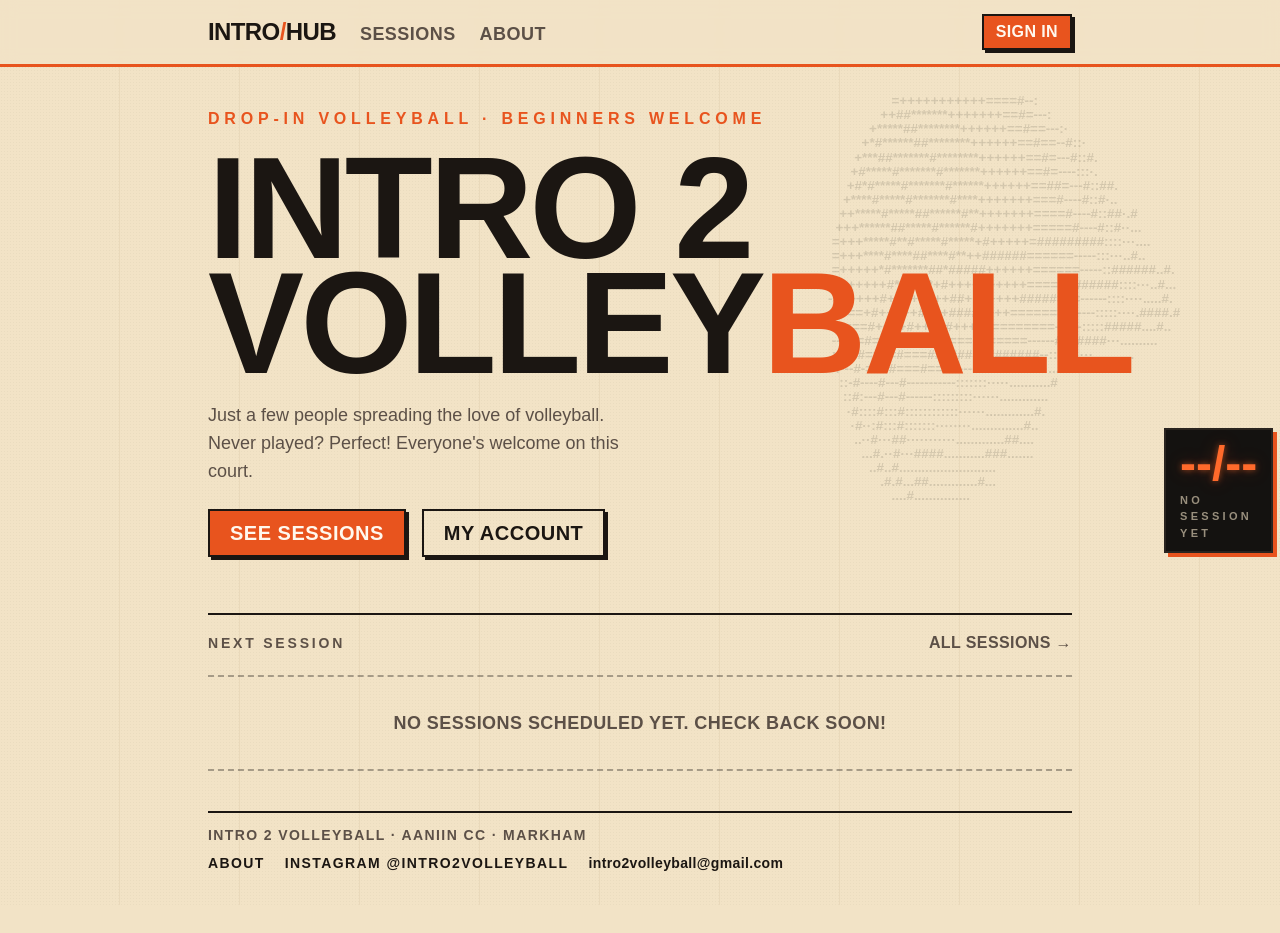
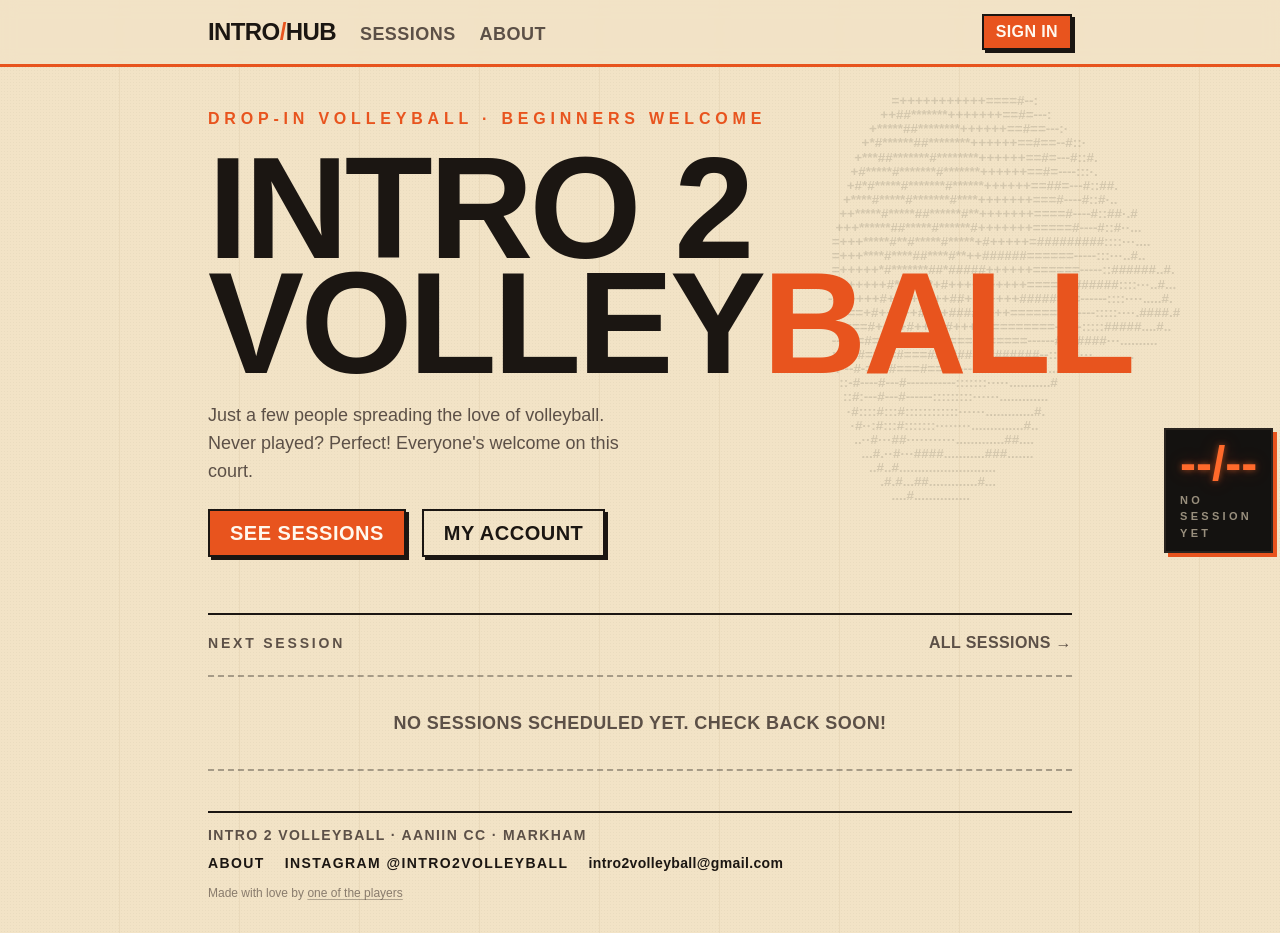
Before and after one commit to jasooh/intro_hub, a Next.js app: page / in a window 1280 px wide. Before the commit the page ends 905 px from the top, so only its background shows below. Built offline with nearby package versions, Linux system fonts and the light colour scheme; no server answers; the database is empty; a web font is replaced by a local one.

Commit message:
Footer: small made-with-love credit
Co-Authored-By: Claude Opus 5.5 <noreply@anthropic.com>

```diff
--- a/src/app/layout.tsx
+++ b/src/app/layout.tsx
@@ -68,6 +68,17 @@ export default function RootLayout({ children }: LayoutProps<"/">) {
               </a>
             </span>
           </div>
+          <p className="mt-3 text-xs text-ink-soft/70">
+            Made with love by{" "}
+            <a
+              href="https://justin-abuyuan.xyz/"
+              target="_blank"
+              rel="noreferrer"
+              className="underline decoration-ink/30 underline-offset-2 hover:text-line hover:decoration-line"
+            >
+              one of the players
+            </a>
+          </p>
         </footer>
       </body>
     </html>
```
